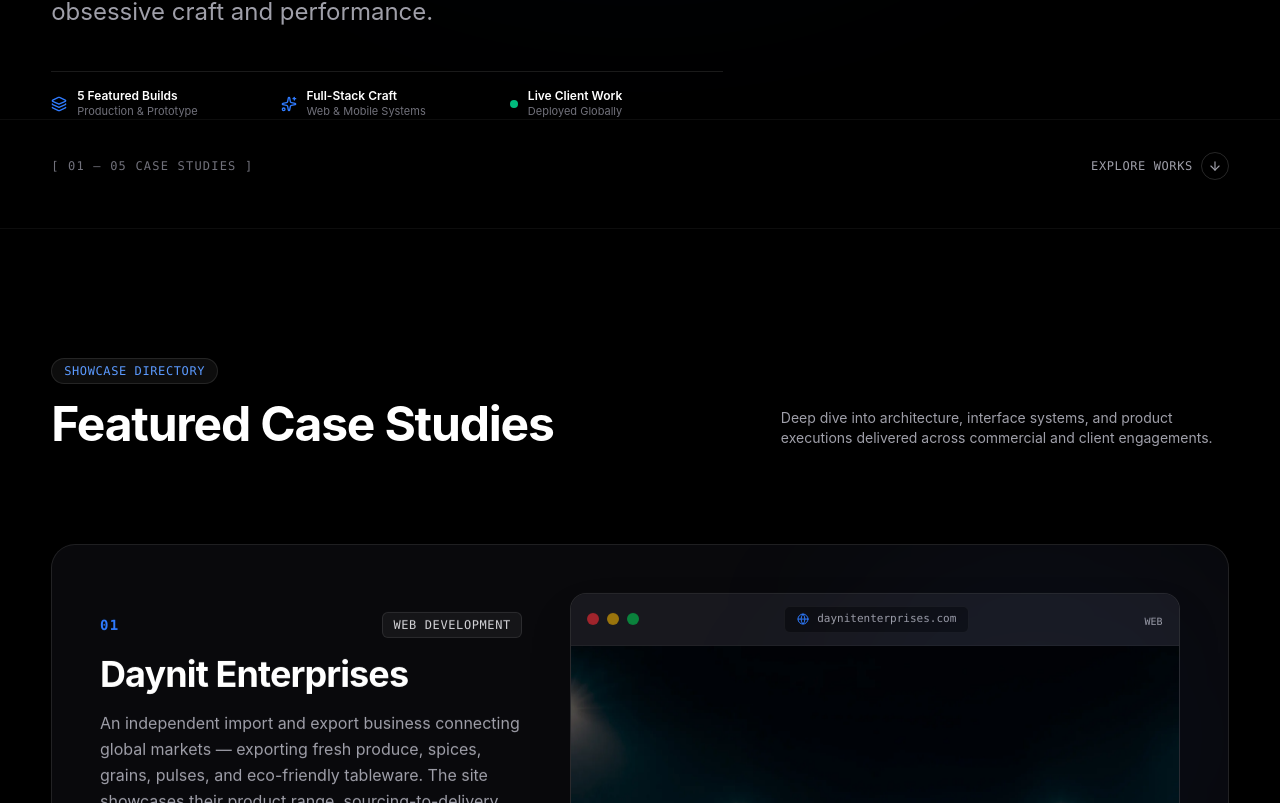
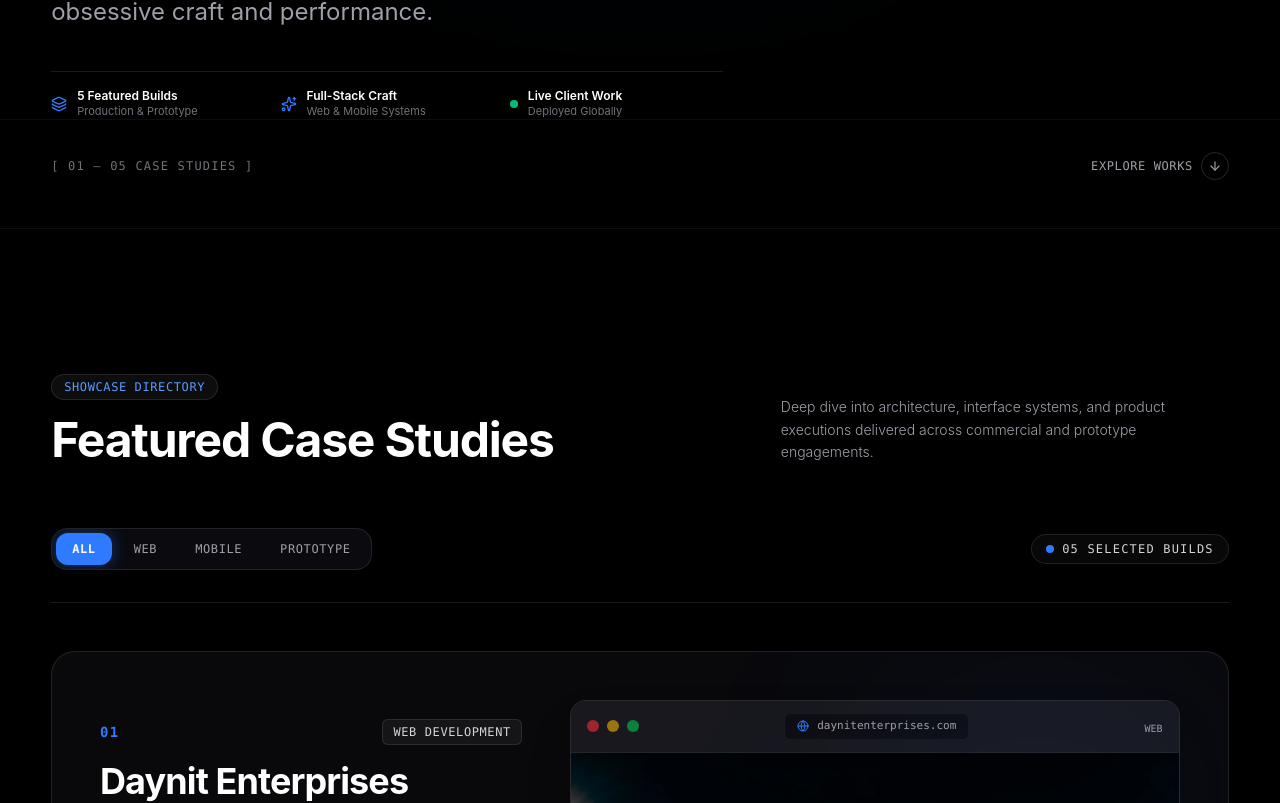
Before and after one commit to Mrithyunjay02/IuvoraPortfolio, a Next.js app: page / in a window 1280 px wide. Shown: the part 508-1311 px from the top of the page. Built offline with nearby package versions, Linux system fonts and the light colour scheme.

Commit message:
feat: add premium project filtering and dynamic archive navigation

```diff
--- a/components/ProjectGallery.tsx
+++ b/components/ProjectGallery.tsx
@@ -1,57 +1,171 @@
 "use client";
 
-import React, { useEffect, useRef } from "react";
+import React, { useState, useEffect, useRef, useMemo } from "react";
 import gsap from "gsap";
 import { ScrollTrigger } from "gsap/ScrollTrigger";
-import { PROJECTS } from "@/data/projects";
+import { PROJECTS, Project } from "@/data/projects";
 import ProjectCard from "./ProjectCard";
 
 if (typeof window !== "undefined") {
   gsap.registerPlugin(ScrollTrigger);
 }
 
+export type FilterCategory = "all" | "web" | "mobile" | "prototype";
+
+interface FilterOption {
+  id: FilterCategory;
+  label: string;
+}
+
+const FILTER_OPTIONS: FilterOption[] = [
+  { id: "all", label: "ALL" },
+  { id: "web", label: "WEB" },
+  { id: "mobile", label: "MOBILE" },
+  { id: "prototype", label: "PROTOTYPE" },
+];
+
+function getCategoryCountLabel(category: FilterCategory, count: number): string {
+  const paddedCount = count < 10 ? `0${count}` : `${count}`;
+  switch (category) {
+    case "web":
+      return `${paddedCount} WEB ${count === 1 ? "BUILD" : "BUILDS"}`;
+    case "mobile":
+      return `${paddedCount} MOBILE ${count === 1 ? "BUILD" : "BUILDS"}`;
+    case "prototype":
+      return `${paddedCount} ${count === 1 ? "PROTOTYPE" : "PROTOTYPES"}`;
+    case "all":
+    default:
+      return `${paddedCount} SELECTED ${count === 1 ? "BUILD" : "BUILDS"}`;
+  }
+}
+
+function filterProjects(projects: Project[], category: FilterCategory): Project[] {
+  switch (category) {
+    case "web":
+      return projects.filter(
+        (p) =>
+          !p.isPrototype &&
+          (p.category.toLowerCase().includes("web") ||
+            p.platform?.toLowerCase().includes("web"))
+      );
+    case "mobile":
+      return projects.filter(
+        (p) =>
+          p.category.toLowerCase().includes("app") ||
+          p.platform?.toLowerCase().includes("mobile") ||
+          p.isPrototype
+      );
+    case "prototype":
+      return projects.filter((p) => p.isPrototype || p.badge === "Prototype");
+    case "all":
+    default:
+      return projects;
+  }
+}
+
 export default function ProjectGallery() {
+  const [activeCategory, setActiveCategory] = useState<FilterCategory>(() => {
+    if (typeof window !== "undefined") {
+      const params = new URLSearchParams(window.location.search);
+      const cat = params.get("category")?.toLowerCase() as FilterCategory;
+      if (cat && ["all", "web", "mobile", "prototype"].includes(cat)) {
+        return cat;
+      }
+    }
+    return "all";
+  });
+
   const containerRef = useRef<HTMLDivElement>(null);
+  const cardsGridRef = useRef<HTMLDivElement>(null);
 
+  const displayedProjects = useMemo(() => {
+    return filterProjects(PROJECTS, activeCategory);
+  }, [activeCategory]);
+
+  // Handle Category Selection with GSAP Animation and clean URL sync
+  const handleCategorySelect = (category: FilterCategory) => {
+    if (category === activeCategory) return;
+
+    // Check motion preference
+    const prefersReducedMotion =
+      typeof window !== "undefined" &&
+      window.matchMedia("(prefers-reduced-motion: reduce)").matches;
+
+    // Update URL query parameter cleanly without reloading
+    if (typeof window !== "undefined") {
+      const url = new URL(window.location.href);
+      if (category === "all") {
+        url.searchParams.delete("category");
+      } else {
+        url.searchParams.set("category", category);
+      }
+      window.history.replaceState({}, "", url.toString());
+    }
+
+    if (prefersReducedMotion || !cardsGridRef.current) {
+      setActiveCategory(category);
+      return;
+    }
+
+    // Animate out current cards
+    const currentCards = cardsGridRef.current.querySelectorAll("[data-project-card]");
+
+    gsap.to(currentCards, {
+      opacity: 0,
+      y: 12,
+      duration: 0.2,
+      stagger: 0.03,
+      ease: "power2.in",
+      onComplete: () => {
+        setActiveCategory(category);
+      },
+    });
+  };
+
+  // Animate in newly displayed cards & refresh ScrollTrigger
   useEffect(() => {
+    const prefersReducedMotion =
+      typeof window !== "undefined" &&
+      window.matchMedia("(prefers-reduced-motion: reduce)").matches;
+
+    if (prefersReducedMotion) return;
+
     const ctx = gsap.context(() => {
       const cards = gsap.utils.toArray<HTMLElement>("[data-project-card]");
 
-      cards.forEach((card) => {
       gsap.fromTo(
-          card,
+        cards,
         {
           opacity: 0,
-            y: 40,
+          y: 20,
         },
         {
           opacity: 1,
           y: 0,
-            duration: 0.9,
-            ease: "power2.out",
-            scrollTrigger: {
-              trigger: card,
-              start: "top 88%",
-              toggleActions: "play none none none",
-              once: true,
+          duration: 0.5,
+          stagger: 0.06,
+          ease: "power3.out",
+          onComplete: () => {
+            ScrollTrigger.refresh();
           },
         }
       );
-      });
-    }, containerRef);
+    }, cardsGridRef);
 
     return () => ctx.revert();
-  }, []);
+  }, [activeCategory]);
+
+  const countLabel = getCategoryCountLabel(activeCategory, displayedProjects.length);
 
   return (
     <section
       id="gallery"
       ref={containerRef}
-      className="relative py-20 lg:py-32 bg-black border-t border-white/5"
+      className="relative py-24 lg:py-36 bg-black border-t border-white/5"
     >
       <div className="portfolio-container">
         {/* Section Header */}
-        <div className="flex flex-col md:flex-row md:items-end justify-between mb-16 lg:mb-24 gap-6">
+        <div className="flex flex-col md:flex-row md:items-end justify-between mb-12 lg:mb-16 gap-6">
           <div>
             <div className="inline-flex items-center gap-2 px-3 py-1 rounded-full bg-white/5 border border-white/10 text-xs font-mono text-[#5b9aff] mb-4 uppercase tracking-wider">
               <span>Showcase Directory</span>
@@ -60,14 +174,61 @@
               Featured Case Studies
             </h2>
           </div>
-          <p className="text-zinc-400 text-sm max-w-md">
-            Deep dive into architecture, interface systems, and product executions delivered across commercial and client engagements.
+          <p className="text-zinc-400 text-sm max-w-md leading-relaxed font-light">
+            Deep dive into architecture, interface systems, and product executions delivered across commercial and prototype engagements.
           </p>
         </div>
 
+        {/* Premium Filter Controls & Live Count Bar */}
+        <div className="flex flex-col sm:flex-row sm:items-center justify-between gap-4 pb-8 mb-12 border-b border-white/10">
+          {/* Category Filter Pills */}
+          <nav
+            role="tablist"
+            aria-label="Filter portfolio projects by category"
+            className="flex items-center gap-1.5 p-1 rounded-2xl bg-[#0a0a0f] border border-white/10 w-fit overflow-x-auto max-w-full no-scrollbar"
+          >
+            {FILTER_OPTIONS.map((option) => {
+              const isActive = activeCategory === option.id;
+              return (
+                <button
+                  key={option.id}
+                  role="tab"
+                  aria-selected={isActive}
+                  aria-controls="project-list"
+                  onClick={() => handleCategorySelect(option.id)}
+                  className={`relative px-4 py-2 rounded-xl text-xs font-mono tracking-wider transition-all duration-200 cursor-pointer select-none whitespace-nowrap focus:outline-none focus:ring-2 focus:ring-[#2f7bff]/50 ${
+                    isActive
+                      ? "bg-[#2f7bff] text-white font-semibold shadow-[0_0_18px_rgba(47,123,255,0.4)]"
+                      : "text-zinc-400 hover:text-white hover:bg-white/5"
+                  }`}
+                >
+                  {option.label}
+                </button>
+              );
+            })}
+          </nav>
+
+          {/* Dynamic Result Counter */}
+          <div className="flex items-center gap-2 px-3.5 py-1.5 rounded-full bg-white/[0.03] border border-white/10 w-fit">
+            <span className="relative flex h-2 w-2">
+              <span className="animate-ping absolute inline-flex h-full w-full rounded-full bg-[#2f7bff] opacity-75" />
+              <span className="relative inline-flex rounded-full h-2 w-2 bg-[#2f7bff]" />
+            </span>
+            <span className="text-xs font-mono tracking-widest text-zinc-300 uppercase">
+              {countLabel}
+            </span>
+          </div>
+        </div>
+
         {/* Project List */}
-        <div className="flex flex-col gap-12 lg:gap-20">
-          {PROJECTS.map((project, index) => (
+        <div
+          id="project-list"
+          role="region"
+          aria-live="polite"
+          ref={cardsGridRef}
+          className="flex flex-col gap-12 lg:gap-20 min-h-[400px]"
+        >
+          {displayedProjects.map((project, index) => (
             <ProjectCard key={project.id} project={project} index={index} />
           ))}
         </div>
```
Lines whose indentation alone changed are shown as unchanged.
